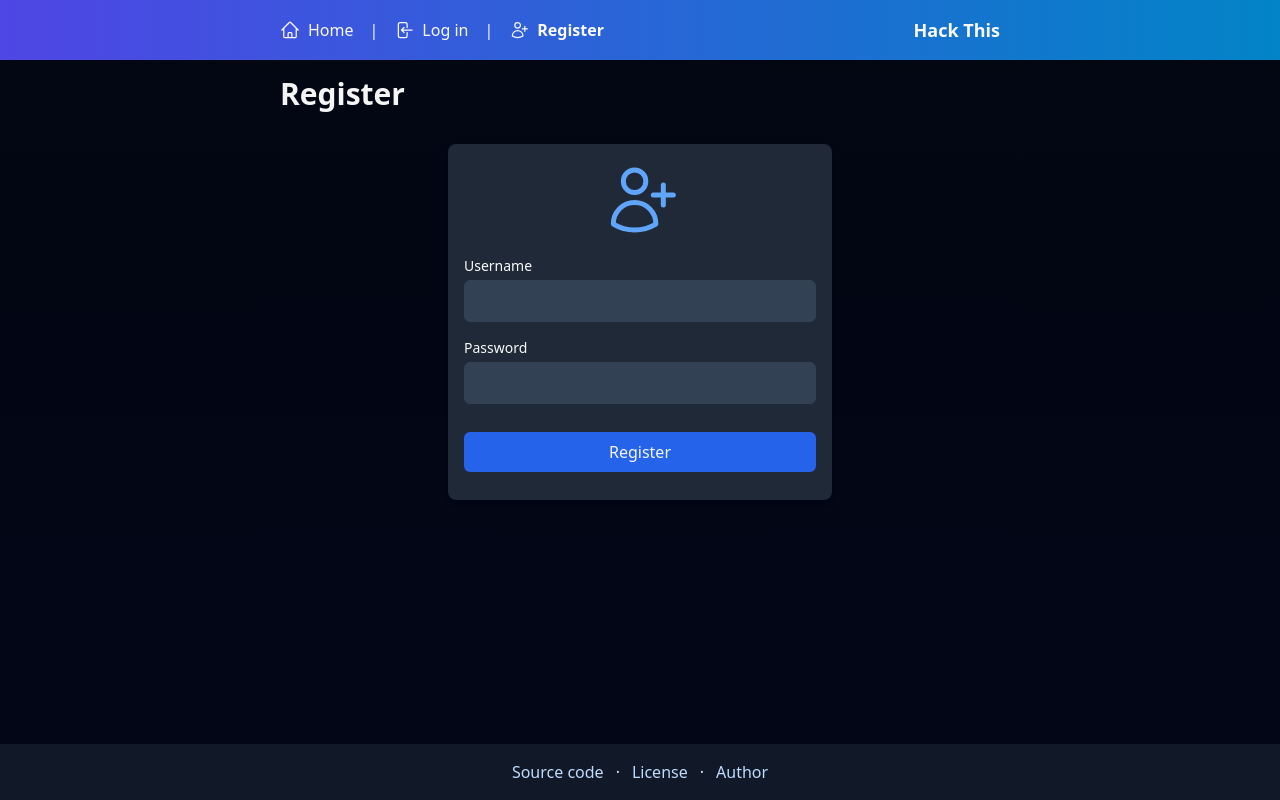
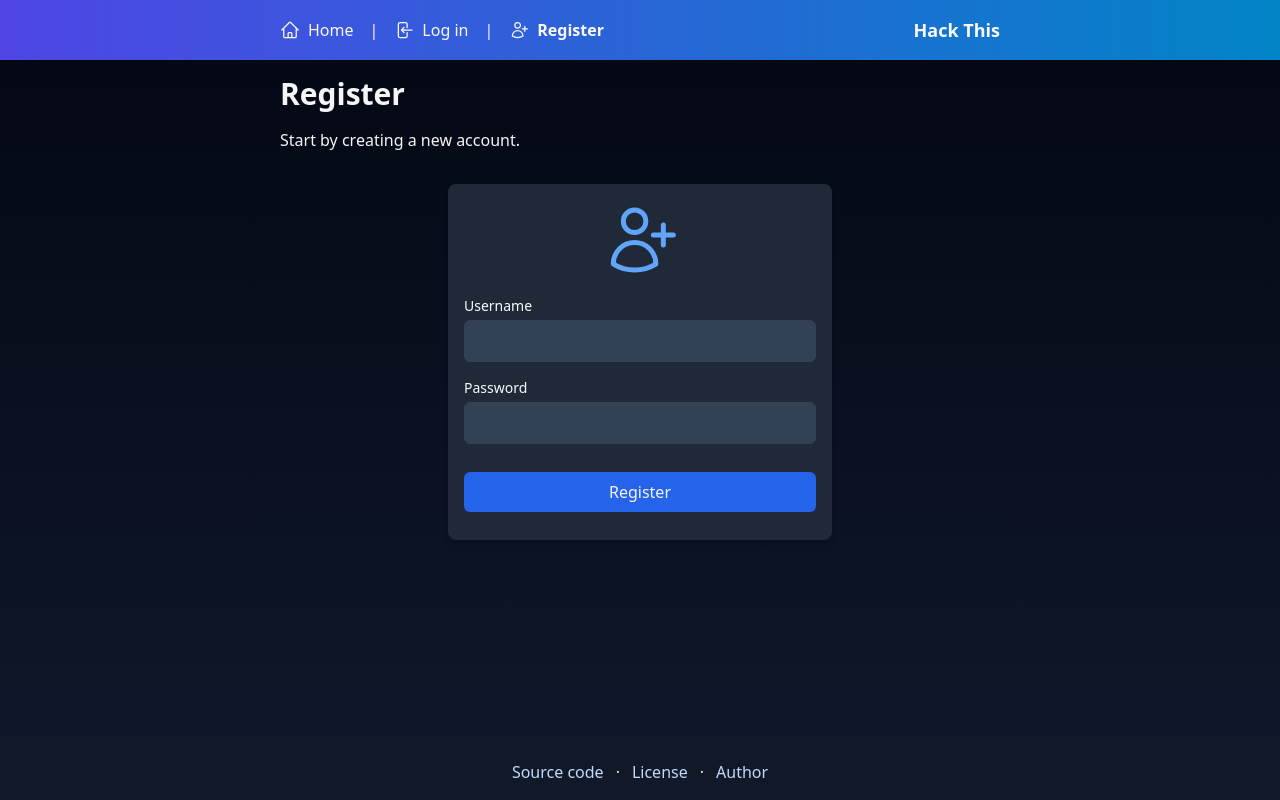
Before and after one commit to rikurauhala/hack-this, a React (Create React App) app in the folder web/: page /register in a window 1280 px wide. Built offline with nearby package versions, Linux system fonts and the light colour scheme.

Commit message:
Add content to Login and Register pages

```diff
--- a/web/src/App.tsx
+++ b/web/src/App.tsx
@@ -10,7 +10,7 @@ const App = (): JSX.Element => (
   <Provider store={store}>
     <BrowserRouter>
       <div className="flex flex-col min-h-screen bg-gray-950 wrapper">
-        <div className="flex-grow bg-gradient-to-b from-gray-950 to-slate-950 content">
+        <div className="flex-grow bg-gradient-to-b from-gray-950 to-slate-900 content">
           <NavigationBar />
           <Content />
         </div>
--- a/web/src/pages/Login.tsx
+++ b/web/src/pages/Login.tsx
@@ -1,6 +1,7 @@
 import { FormEvent, useState } from 'react';
 import { useDispatch } from 'react-redux';
 import { useNavigate } from 'react-router-dom';
+import Paragraph from '../components/common/Paragraph';
 import Title from '../components/common/Title';
 import LoginForm from '../components/login/LoginForm';
 import { login } from '../services/login';
@@ -42,6 +43,7 @@ const Login = (): JSX.Element => {
   return (
     <div className="container py-4">
       <Title text="Login" />
+      <Paragraph text="Use the form to log in with your username and password."/>
       <LoginForm
         handleSubmit={(event: React.FormEvent<HTMLFormElement>) => {
           event.preventDefault();
--- a/web/src/pages/Register.tsx
+++ b/web/src/pages/Register.tsx
@@ -2,6 +2,7 @@ import React from 'react';
 import { useDispatch } from 'react-redux';
 import { useNavigate } from 'react-router-dom';
 import Title from '../components/common/Title';
+import Paragraph from '../components/common/Paragraph';
 import RegistrationForm from '../components/registration/RegistrationForm';
 import { registerUser } from '../services/register';
 import { setStatus } from '../store/actions';
@@ -41,6 +42,7 @@ const Register = (): JSX.Element => {
   return (
     <div className="container py-4">
       <Title text="Register" />
+      <Paragraph text="Start by creating a new account."/>
       <RegistrationForm
         handleSubmit={(event: React.FormEvent<HTMLFormElement>) => {
           event.preventDefault();
```
